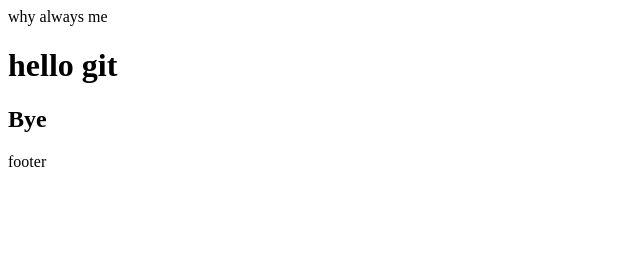
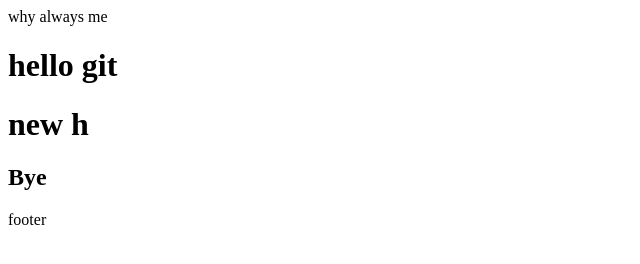
Before and after one commit to MahdiBahar/git-project-1, a plain HTML site: page index.html in a window 1280 px wide. Shown: the whole page, without its empty margins (0-640 px from the left). Drawn offline with Linux system fonts and the light colour scheme.

Commit message:
new h created

```diff
--- a/index.html
+++ b/index.html
@@ -13,6 +13,7 @@
     </header>
     <div class = 'slider'>
         <h1> hello git </h1>
+        <h1> new h </h1>
         <h2> Bye </h2>
     </div>
     <footer>
```
